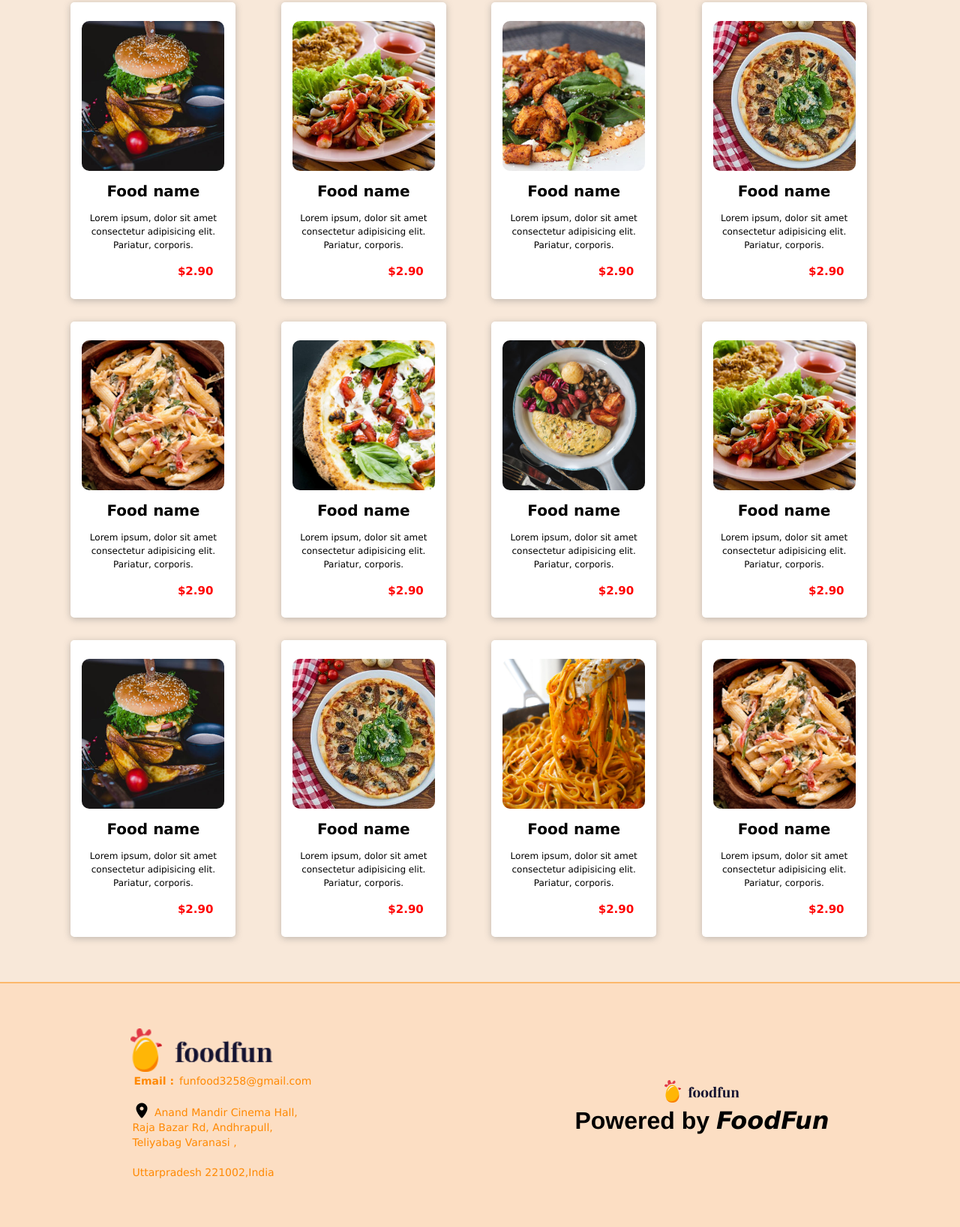
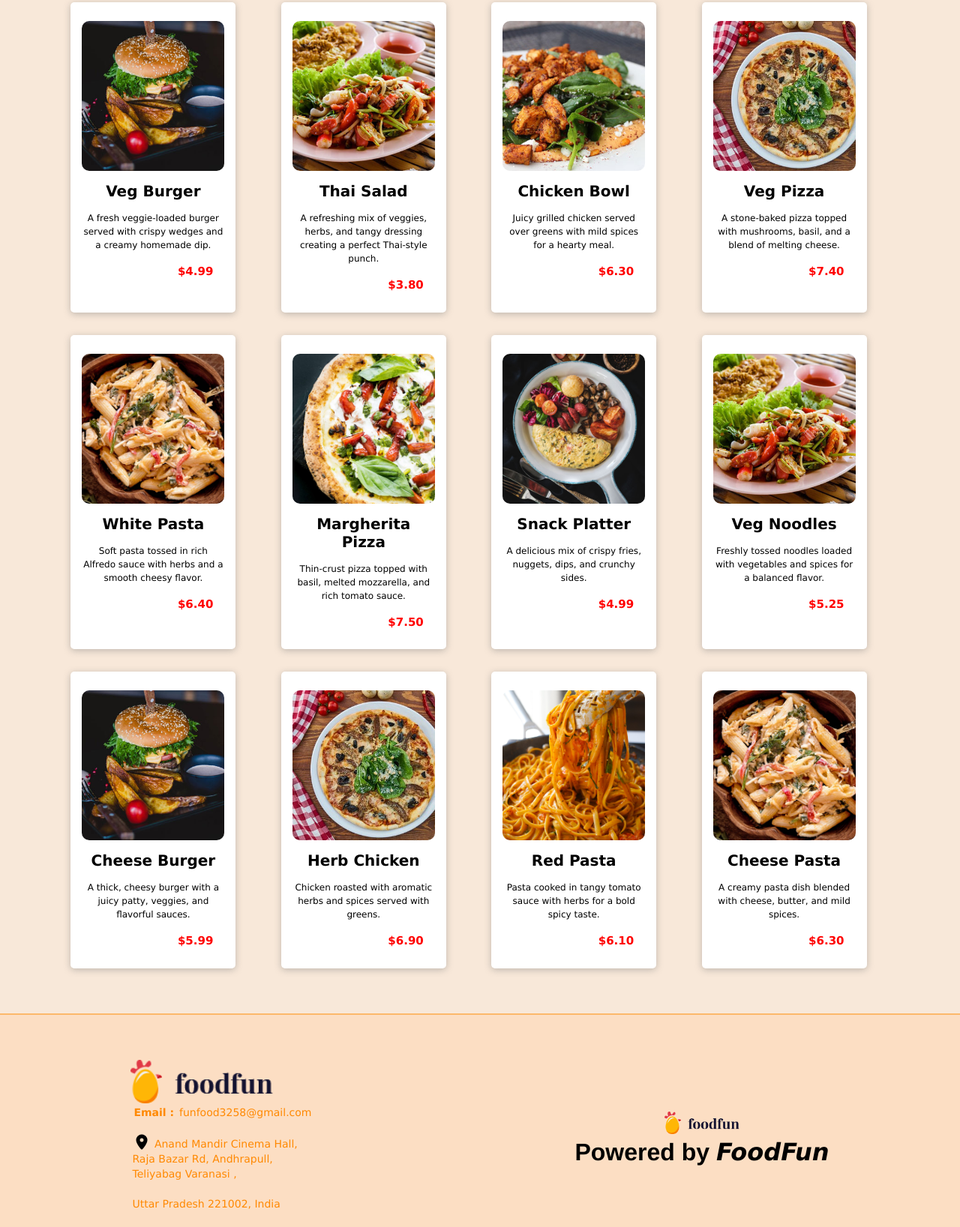
Before and after one commit to vsm222142/Online_Food_Restaurant, a plain HTML site: page food_menu.html in a window 1280 px wide. Shown: the part 214-1851 px from the top of the page at 75% size. Drawn offline with nearby package versions, Linux system fonts and the light colour scheme.

Commit message:
Update some features of Project

```diff
--- a/food_menu.html
+++ b/food_menu.html
@@ -1,40 +1,41 @@
+<!DOCTYPE html>
 <html lang="en">
-
 <head>
     <link rel="shortcut icon" href="Image/Foodfun_logo.png" type="image/x-icon">
     <meta charset="UTF-8">
-    <!-- <link rel="fevicon" href="Image/Foodfun_logo.png"> -->
-    <meta name="viewport" content="width=device-width, initial-scale=1.0">
-       <!-- Bootstrap CSS -->
+    <meta name="viewport" content="width=device-width, initial-scale=1,0">
+
     <link href="https://cdn.jsdelivr.net/npm/bootstrap@5.3.3/dist/css/bootstrap.min.css" rel="stylesheet">
 
     <link rel="stylesheet" href="https://cdnjs.cloudflare.com/ajax/libs/font-awesome/7.0.1/css/all.min.css"
         integrity="sha512-2SwdPD6INVrV/lHTZbO2nodKhrnDdJK9/kg2XD1r9uGqPo1cUbujc+IYdlYdEErWNu69gVcYgdxlmVmzTWnetw=="
         crossorigin="anonymous" referrerpolicy="no-referrer" />
     <link rel="stylesheet" href="style.css">
-    <title>Foodfun Website | Food Menu </title>
+
+    <title>Foodfun Website | Food Menu</title>
+
     <style>
+        .main_slide3 {
+            background-color: rgb(248, 232, 217);
+        }
 
-        .main_slide3{
-        background-color:  rgb(248, 232, 217);
-        }
-        .main_slide3 .fav-head{
+        .main_slide3 .fav-head {
             margin-bottom: 5px;
             padding-top: 25px;
+        }
 
-        }
-        .item .fav-price{
+        .item .fav-price {
             text-align: end;
             padding-right: 15px;
         }
-        .main_slide3 .fav-food .item{
+
+        .main_slide3 .fav-food .item {
             margin-right: 30px;
         }
 
         .main_slide3 .fav-food .item div {
             height: 200px;
             margin-bottom: 15px;
-
         }
 
         .main_slide3 .fav-food .item img {
@@ -44,32 +45,25 @@
             border-radius: 10px;
             object-fit: cover;
         }
-
-
     </style>
 </head>
 
 <body>
-    <!-- Header section start -->
 
-
+    <!-- Header Section -->
     <header>
         <nav class="navbar navbar-expand-lg" style="background-color: #f8e8d9; border-bottom: 2px solid #f4b36b;">
             <div class="container-fluid px-4">
 
-            <!-- Logo -->
                 <a class="navbar-brand d-flex align-items-center" href="#">
                     <img src="Image/Foodfun_logo.png" alt="Foodfun" style="height:45px; width:auto;">
-
                 </a>
 
-            <!-- Toggler (for mobile) -->
                 <button class="navbar-toggler" type="button" data-bs-toggle="collapse" data-bs-target="#navbarNav"
                     aria-controls="navbarNav" aria-expanded="false" aria-label="Toggle navigation">
                     <span class="navbar-toggler-icon"></span>
                 </button>
 
-            <!-- Navbar Links -->
                 <div class="collapse navbar-collapse justify-content-center" id="navbarNav">
                     <ul class="navbar-nav fw-bold text-center">
                         <li class="nav-item mx-2"><a class="nav-link text-dark" href="index.html">Home</a></li>
@@ -77,7 +71,6 @@
                         <li class="nav-item mx-2"><a class="nav-link text-dark" href="food_menu.html">Food Menu</a></li>
                         <li class="nav-item mx-2"><a class="nav-link text-dark" href="book_table.html">Book Table</a></li>
 
-                    <!-- SignIn / SignUp (also visible in toggle menu) -->
                         <li class="nav-item d-lg-none mt-2">
                             <a href="SignIn.html" class="nav-link text-dark"><i class="fa-solid fa-user"></i> SignIn</a>
                         </li>
@@ -87,153 +80,149 @@
                     </ul>
                 </div>
 
-            <!-- Sign In / Sign Up (Desktop only) -->
                 <div class="d-none d-lg-flex align-items-center fw-bold">
                     <a href="SignIn.html" class="nav-link text-dark me-3"><i class="fa-solid fa-user"></i> SignIn</a>
                     <a href="signUp.html" class="nav-link text-dark"><i class="fa-solid fa-user"></i> SignUp</a>
                 </div>
             </div>
         </nav>
+    </header>
 
-    </header>
-   <!-- Start Food menu part -->
+
+    <!-- Food Menu Section -->
     <div class="main_slide3">
         <div class="fav-head">
             <h3>Food Menu</h3>
         </div>
+
         <div class="fav-food">
+
+            <!-- 1 -->
             <div class="item">
-                    <div>
-                        <img src="Image/Menu-item-1.jpg" alt="Image">
+                <div><img src="Image/Menu-item-1.jpg" alt="Image"></div>
+                <h5>Veg Burger</h5>
+                <p>A fresh veggie-loaded burger served with crispy wedges and a creamy homemade dip.</p>
+                <p class="fav-price">$4.99</p>
             </div>
-                    <h5>Food name</h5>
-                    <p>Lorem ipsum, dolor sit amet consectetur adipisicing elit. Pariatur, corporis.</p>
-                    <p class="fav-price">$2.90</p>
+
+            <!-- 2 -->
+            <div class="item">
+                <div><img src="Image/Menu-item-2.jpg" alt="Image"></div>
+                <h5>Thai Salad</h5>
+                <p>A refreshing mix of veggies, herbs, and tangy dressing creating a perfect Thai-style punch.</p>
+                <p class="fav-price">$3.80</p>
             </div>
+
+            <!-- 3 -->
             <div class="item">
-                    <div>
-                        <img src="Image/Menu-item-2.jpg" alt="Image">
+                <div><img src="Image/Menu-item-3.jpg" alt="Image"></div>
+                <h5>Chicken Bowl</h5>
+                <p>Juicy grilled chicken served over greens with mild spices for a hearty meal.</p>
+                <p class="fav-price">$6.30</p>
             </div>
-                    <h5>Food name</h5>
-                    <p>Lorem ipsum, dolor sit amet consectetur adipisicing elit. Pariatur, corporis.</p>
-                    <p class="fav-price">$2.90</p>
+
+            <!-- 4 -->
+            <div class="item">
+                <div><img src="Image/Menu-item-4.jpg" alt="Image"></div>
+                <h5>Veg Pizza</h5>
+                <p>A stone-baked pizza topped with mushrooms, basil, and a blend of melting cheese.</p>
+                <p class="fav-price">$7.40</p>
             </div>
+
+            <!-- 5 -->
             <div class="item">
-                    <div>
-                        <img src="Image/Menu-item-3.jpg" alt="Image">
+                <div><img src="Image/menu-pasta.jpg" alt="Image"></div>
+                <h5>White Pasta</h5>
+                <p>Soft pasta tossed in rich Alfredo sauce with herbs and a smooth cheesy flavor.</p>
+                <p class="fav-price">$6.40</p>
             </div>
-                    <h5>Food name</h5>
-                    <p>Lorem ipsum, dolor sit amet consectetur adipisicing elit. Pariatur, corporis.</p>
-                    <p class="fav-price">$2.90</p>
+
+            <!-- 6 -->
+            <div class="item">
+                <div><img src="Image/menu-pizza.jpg" alt="Image"></div>
+                <h5>Margherita Pizza</h5>
+                <p>Thin-crust pizza topped with basil, melted mozzarella, and rich tomato sauce.</p>
+                <p class="fav-price">$7.50</p>
             </div>
+
+            <!-- 7 -->
             <div class="item">
-                    <div>
-                        <img src="Image/Menu-item-4.jpg" alt="Image">
+                <div><img src="Image/menu-platter.jpg" alt="Image"></div>
+                <h5>Snack Platter</h5>
+                <p>A delicious mix of crispy fries, nuggets, dips, and crunchy sides.</p>
+                <p class="fav-price">$4.99</p>
             </div>
-                    <h5>Food name</h5>
-                    <p>Lorem ipsum, dolor sit amet consectetur adipisicing elit. Pariatur, corporis.</p>
-                    <p class="fav-price">$2.90</p>
+
+            <!-- 8 -->
+            <div class="item">
+                <div><img src="Image/Menu-item-2.jpg" alt="Image"></div>
+                <h5>Veg Noodles</h5>
+                <p>Freshly tossed noodles loaded with vegetables and spices for a balanced flavor.</p>
+                <p class="fav-price">$5.25</p>
             </div>
+
+            <!-- 9 -->
             <div class="item">
-                    <div>
-                        <img src="Image/menu-pasta.jpg" alt="Image">
+                <div><img src="Image/Menu-item-1.jpg" alt="Image"></div>
+                <h5>Cheese Burger</h5>
+                <p>A thick, cheesy burger with a juicy patty, veggies, and flavorful sauces.</p>
+                <p class="fav-price">$5.99</p>
             </div>
-                    <h5>Food name</h5>
-                    <p>Lorem ipsum, dolor sit amet consectetur adipisicing elit. Pariatur, corporis.</p>
-                    <p class="fav-price">$2.90</p>
+
+            <!-- 10 -->
+            <div class="item">
+                <div><img src="Image/Menu-item-4.jpg" alt="Image"></div>
+                <h5>Herb Chicken</h5>
+                <p>Chicken roasted with aromatic herbs and spices served with greens.</p>
+                <p class="fav-price">$6.90</p>
             </div>
+
+            <!-- 11 -->
             <div class="item">
-                    <div>
-                        <img src="Image/menu-pizza.jpg" alt="Image">
+                <div><img src="Image/pasta-msec3.jpeg" alt="Image"></div>
+                <h5>Red Pasta</h5>
+                <p>Pasta cooked in tangy tomato sauce with herbs for a bold spicy taste.</p>
+                <p class="fav-price">$6.10</p>
             </div>
-                    <h5>Food name</h5>
-                    <p>Lorem ipsum, dolor sit amet consectetur adipisicing elit. Pariatur, corporis.</p>
-                    <p class="fav-price">$2.90</p>
-                </div>
+
+            <!-- 12 -->
             <div class="item">
-                    <div>
-                        <img src="Image/menu-platter.jpg" alt="Image">
-                    </div>
-                    <h5>Food name</h5>
-                    <p>Lorem ipsum, dolor sit amet consectetur adipisicing elit. Pariatur, corporis.</p>
-                    <p class="fav-price">$2.90</p>
-                </div>
-                   <div class="item">
-                    <div>
-                        <img src="Image/Menu-item-2.jpg" alt="Image">
-                    </div>
-                    <h5>Food name</h5>
-                    <p>Lorem ipsum, dolor sit amet consectetur adipisicing elit. Pariatur, corporis.</p>
-                    <p class="fav-price">$2.90</p>
-                </div>
-                   <div class="item">
-                    <div>
-                        <img src="Image/Menu-item-1.jpg" alt="Image">
-                    </div>
-                    <h5>Food name</h5>
-                    <p>Lorem ipsum, dolor sit amet consectetur adipisicing elit. Pariatur, corporis.</p>
-                    <p class="fav-price">$2.90</p>
-                </div>
-                   <div class="item">
-                    <div>
-                        <img src="Image/Menu-item-4.jpg" alt="Image">
-                    </div>
-                    <h5>Food name</h5>
-                    <p>Lorem ipsum, dolor sit amet consectetur adipisicing elit. Pariatur, corporis.</p>
-                    <p class="fav-price">$2.90</p>
-                </div>
-                   <div class="item">
-                    <div>
-                        <img src="Image/pasta-msec3.jpeg" alt="Image">
-                    </div>
-                    <h5>Food name</h5>
-                    <p>Lorem ipsum, dolor sit amet consectetur adipisicing elit. Pariatur, corporis.</p>
-                    <p class="fav-price">$2.90</p>
-                </div>
-                   <div class="item">
-                    <div>
-                        <img src="Image/menu-pasta.jpg" alt="Image">
-                    </div>
-                    <h5>Food name</h5>
-                    <p>Lorem ipsum, dolor sit amet consectetur adipisicing elit. Pariatur, corporis.</p>
-                    <p class="fav-price">$2.90</p>
+                <div><img src="Image/menu-pasta.jpg" alt="Image"></div>
+                <h5>Cheese Pasta</h5>
+                <p>A creamy pasta dish blended with cheese, butter, and mild spices.</p>
+                <p class="fav-price">$6.30</p>
             </div>
 
         </div>
+    </div>
 
 
-
-
-        </div>
-
-     <!-- Start Footer part  -->
+    <!-- Footer Section -->
     <footer>
         <div class="footer">
             <div class="footer-1">
                 <div class="logo">
                     <img src="Image/Foodfun_logo.png" alt="Logo">
-
                 </div>
                 <div>
                     <address>
                         <p><b>Email : </b>funfood3258@gmail.com</p>
-                         <p><i class="fa-solid fa-location-dot"></i> Anand Mandir Cinema Hall,
-                        <br> Raja Bazar Rd, Andhrapull,<br>Teliyabag Varanasi ,</p>
-                        <p>Uttarpradesh 221002,India  </p>
+                        <p><i class="fa-solid fa-location-dot"></i> Anand Mandir Cinema Hall,<br>
+                            Raja Bazar Rd, Andhrapull,<br>Teliyabag Varanasi ,</p>
+                        <p>Uttar Pradesh 221002, India</p>
                     </address>
                 </div>
             </div>
+
             <div class="footer-2">
                 <img src="Image/Foodfun_logo.png" alt="Logo1">
-                <h2>Powered by <em>FoodFun </em></h2>
+                <h2>Powered by <em>FoodFun</em></h2>
             </div>
         </div>
     </footer>
 
 
-      <!-- Bootstrap JS -->
     <script src="https://cdn.jsdelivr.net/npm/bootstrap@5.3.3/dist/js/bootstrap.bundle.min.js"></script>
-
 
 </body>
 
```
Also changed, not shown: about.html (+43 -68 lines), index.html (+75 -109 lines). Lines whose indentation alone changed are shown as unchanged.
